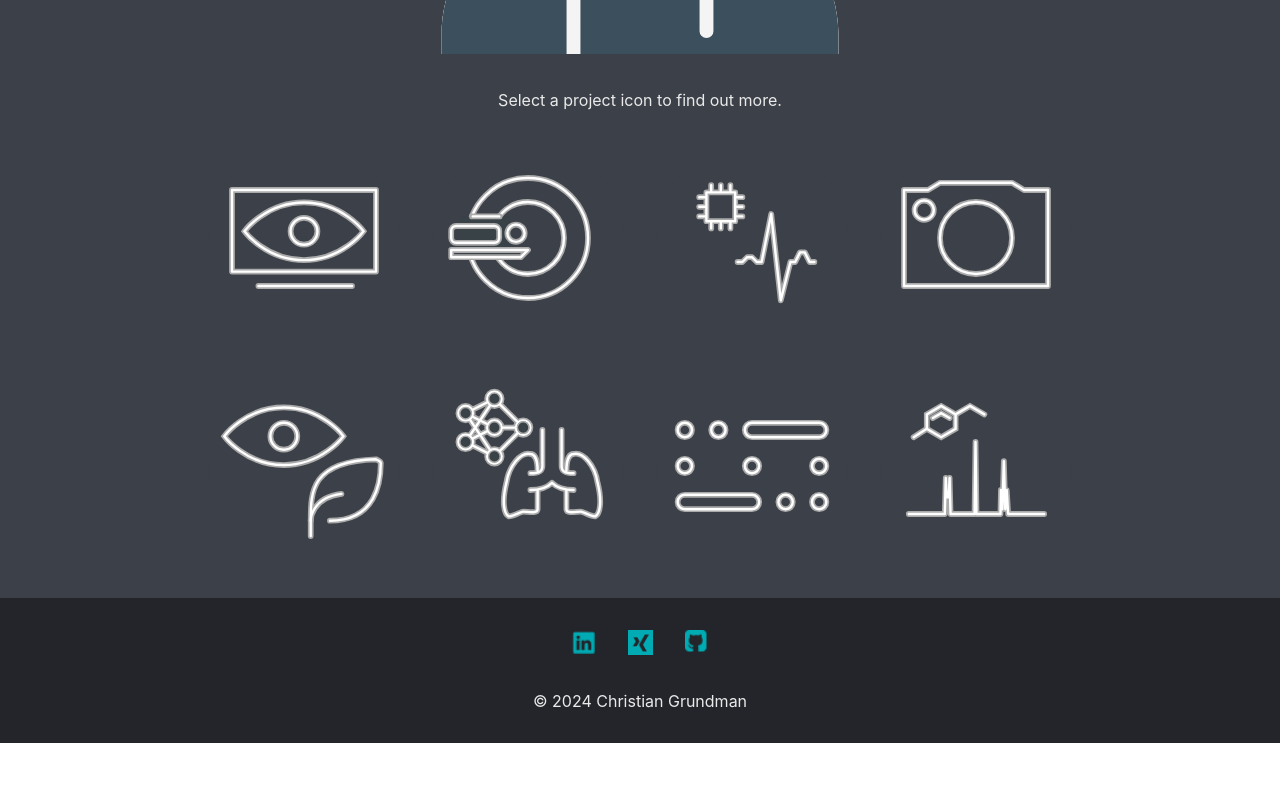
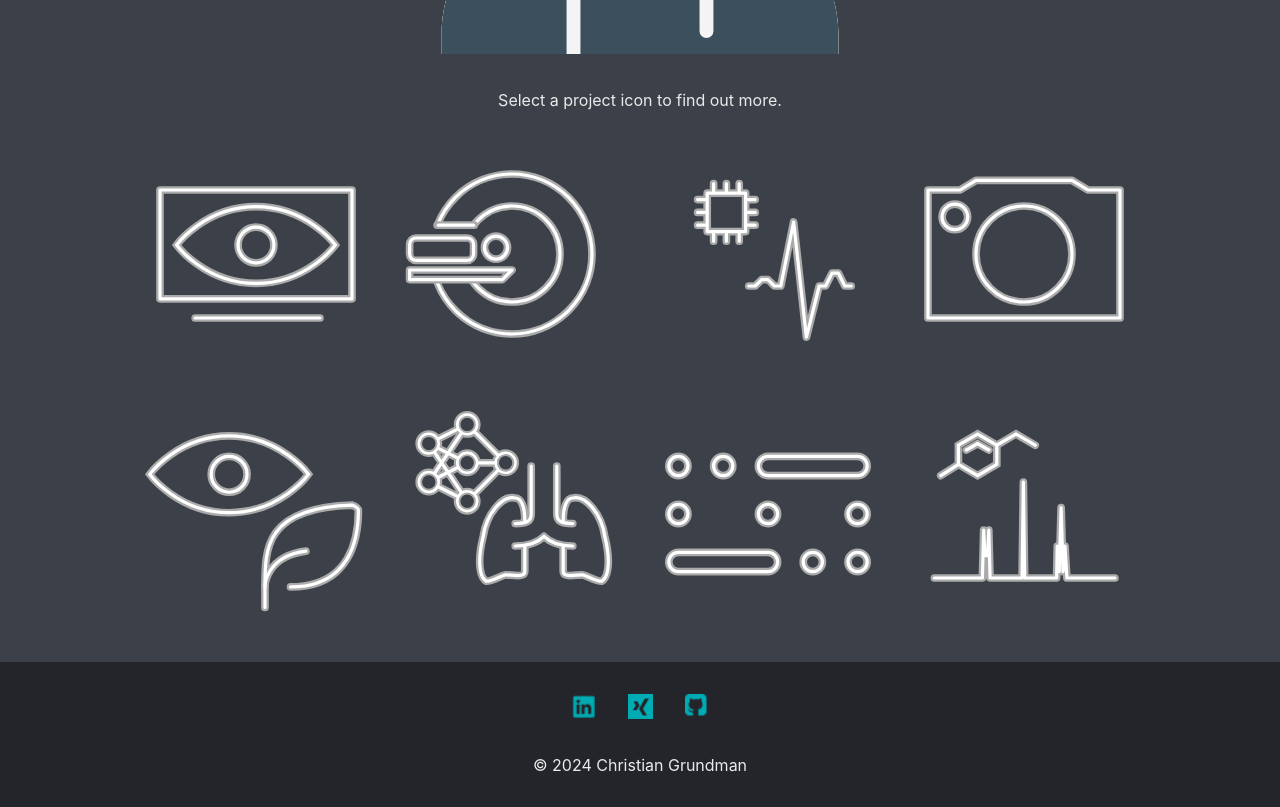
Before and after one commit to cgrundman/christian-grundman-website, a React (Create React App) app: page /projects in a window 1280 px wide. Shown: the part 700-1507 px from the top of the page. Before the commit the page ends 1443 px from the top, so only its background shows below. Built offline with nearby package versions, Linux system fonts and the light colour scheme.

Commit message:
implement svg logo highlighint on projcest page

```diff
--- a/src/components/PageContent.module.css
+++ b/src/components/PageContent.module.css
@@ -11,6 +11,7 @@
   background: rgba(234,234,234,1);
   color: #3C4048;
   padding: 20px 8% 30px 8%;
+  margin: 1rem 0 0 0;
 }
 
 .logo {
--- a/src/pages/ProjectsPage.js
+++ b/src/pages/ProjectsPage.js
@@ -2,14 +2,14 @@ import { useState } from "react";
 import { Link } from "react-router-dom";
 
 import content from "../content.json";
-import cvz from "../logos/computer_vision.svg";
-import ctr from "../logos/ct.svg";
-import ecg from "../logos/ecg.svg";
-import isp from "../logos/isp.svg";
-import ldd from "../logos/leaf_disease.svg";
-import mls from "../logos/ml_stethoscope.svg";
-import mct from "../logos/morse.svg";
-import nmr from "../logos/nmr.svg";
+import CVZ from "../logos/CVZ.jsx";
+import CTR from "../logos/CTR.jsx";
+import ECG from "../logos/ECG.jsx";
+import ISP from "../logos/ISP.jsx";
+import LDD from "../logos/LDD.jsx";
+import MLS from "../logos/MLS.jsx";
+import MCT from "../logos/MCT.jsx";
+import NMR from "../logos/NMR.jsx";
 import relaxed from "../avatars/relaxed.svg";
 import PageContent from "../components/PageContent.js";
 import classes from "../components/PageContent.module.css";
@@ -20,6 +20,7 @@ function ProjectsPage() {
 
   // State to track which image's information is visible (null means no info is visible)
   const [visibleInfo, setVisibleInfo] = useState(null);
+  const [highlighted, setHighlighted] = useState(null);
 
   // Function to toggle information for a specific image
   const toggleInfo = (imageIndex) => {
@@ -27,6 +28,7 @@ function ProjectsPage() {
     setVisibleInfo((prevVisibleInfo) =>
       prevVisibleInfo === imageIndex ? null : imageIndex
     );
+    setHighlighted((prevIndex) => (prevIndex === imageIndex ? null : imageIndex));
   };
 
   return (
@@ -36,55 +38,55 @@ function ProjectsPage() {
         <p>Select a project icon to find out more.</p>
       </div>
       <div>
-        <img
-          src={cvz}
+        <CVZ
           onClick={() => toggleInfo(1)}
-          className={classes.projectlogo}
+          className={highlighted === 1 ? "highlight" : ""}
           alt="Computer Vision"
+          width="20%"
         />
-        <img
-          src={ctr}
+        <CTR
           onClick={() => toggleInfo(2)}
-          className={classes.projectlogo}
+          className={highlighted === 2 ? "highlight" : ""}
           alt="Computed Tomography Reconstruction"
+          width="20%"
         />
-        <img
-          src={ecg}
+        <ECG
           onClick={() => toggleInfo(3)}
-          className={classes.projectlogo}
+          className={highlighted === 3 ? "highlight" : ""}
           alt="Electrocardiogram"
+          width="20%"
         />
-        <img
-          src={isp}
+        <ISP
           onClick={() => toggleInfo(4)}
-          className={classes.projectlogo}
+          className={highlighted === 4 ? "highlight" : ""}
           alt="IMG Signal Processor"
+          width="20%"
         />
       </div>
       <div>
-        <img
-          src={ldd}
+        <LDD
           onClick={() => toggleInfo(5)}
-          className={classes.projectlogo}
+          className={highlighted === 5 ? "highlight" : ""}
           alt="Leaf Disease Detection"
+          width="20%"
         />
-        <img
-          src={mls}
+        <MLS
           onClick={() => toggleInfo(6)}
-          className={classes.projectlogo}
+          className={highlighted === 6 ? "highlight" : ""}
           alt="ML Stethoscope"
+          width="20%"
         />
-        <img
-          src={mct}
+        <MCT
           onClick={() => toggleInfo(7)}
-          className={classes.projectlogo}
+          className={highlighted === 7 ? "highlight" : ""}
           alt="Morse Code Translator"
+          width="20%"
         />
-        <img
-          src={nmr}
+        <NMR
           onClick={() => toggleInfo(8)}
-          className={classes.projectlogo}
+          className={highlighted === 8 ? "highlight" : ""}
           alt="Nuclear Magnetic Resonance"
+          width="20%"
         />
       </div>
       {/* Conditionally rendering information for Selected project */}
```
